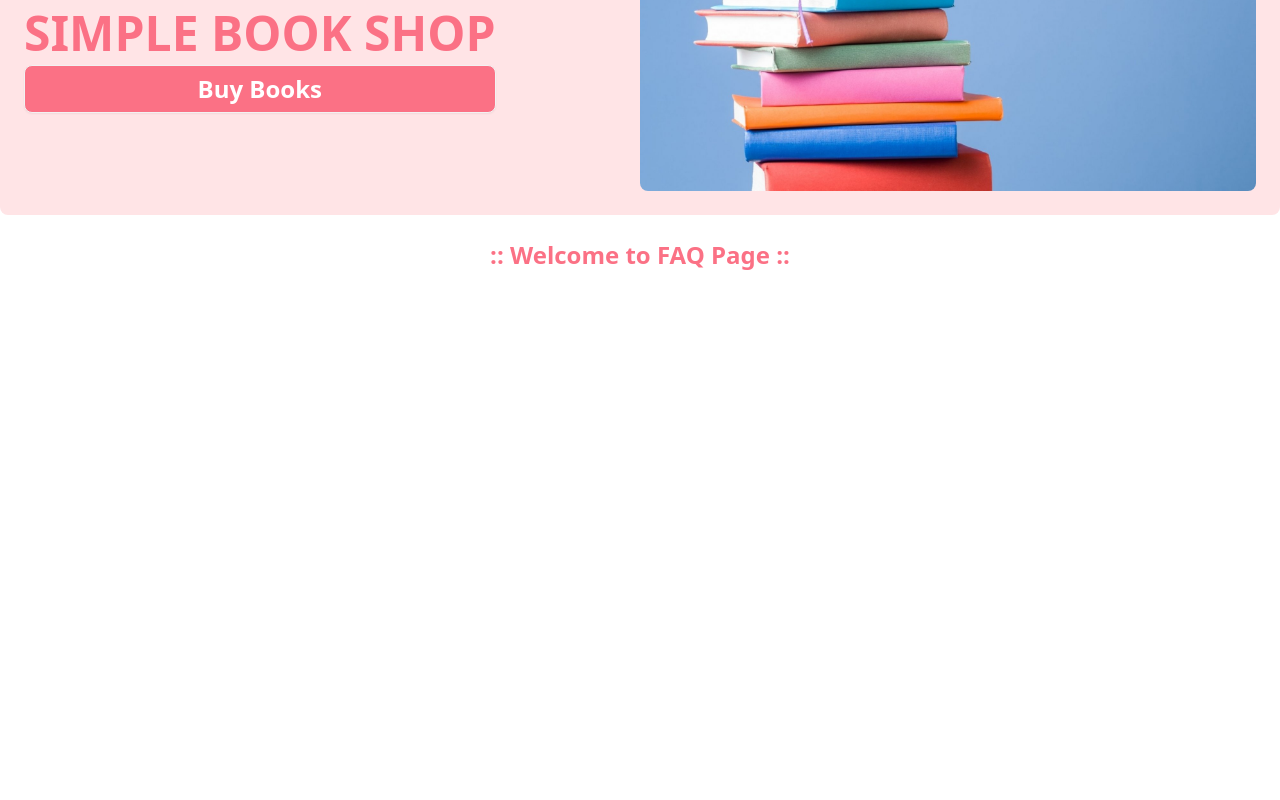
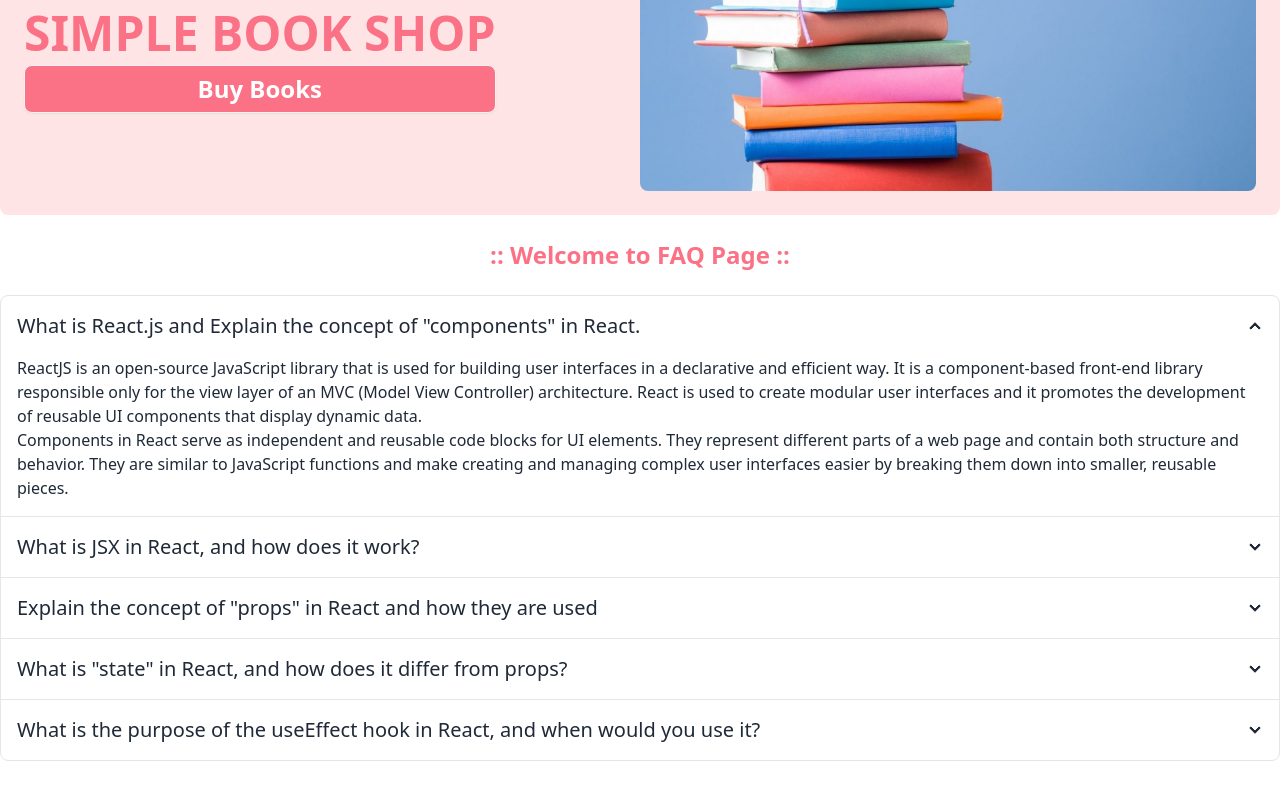
Before and after one commit to enamahmedshahaz/firebase-book-shop-client, a React (Vite) app: page /faq in a window 1280 px wide. Shown: the part 276-1076 px from the top of the page. Built offline with nearby package versions, Linux system fonts and the light colour scheme.

Commit message:
Implement faq page

```diff
--- a/src/FAQ/FAQ.jsx
+++ b/src/FAQ/FAQ.jsx
@@ -6,6 +6,61 @@ const FAQ = () => {
             <h3 className="text-center text-2xl text-rose-400 font-bold">
                 :: Welcome to FAQ Page ::
             </h3>
+
+            <div className="join join-vertical w-full mt-6">
+                <div className="collapse collapse-arrow join-item border-base-300 border">
+                    <input type="radio" name="my-accordion-4" defaultChecked />
+                    <div className="collapse-title text-xl font-medium">What is React.js and Explain the concept of "components" in React.</div>
+                    <div className="collapse-content">
+                        <p>ReactJS is an open-source JavaScript library that is used for building user interfaces in a declarative and efficient way. It is a component-based front-end library responsible only for the view layer of an MVC (Model View Controller) architecture. React is used to create modular user interfaces and it promotes the development of reusable UI components that display dynamic data.</p>
+
+                        <p>Components in React serve as independent and reusable code blocks for UI elements. They represent different parts of a web page and contain both structure and behavior. They are similar to JavaScript functions and make creating and managing complex user interfaces easier by breaking them down into smaller, reusable pieces.
+                        </p>
+                    </div>
+                </div>
+                <div className="collapse collapse-arrow join-item border-base-300 border">
+                    <input type="radio" name="my-accordion-4" />
+                    <div className="collapse-title text-xl font-medium">What is JSX in React, and how does it work?</div>
+                    <div className="collapse-content">
+                        <p>JSX stands for JavaScript XML. JSX allows us to write HTML in React. JSX makes it easier to write and add HTML in React. JSX allows us to write HTML elements in JavaScript and place them in the DOM without any createElement()  and/or appendChild() methods. JSX converts HTML tags into react elements. With JSX you can write expressions inside curly braces { }. The expression can be a React variable, or property, or any other valid JavaScript expression. JSX will execute the expression and return the result.</p>
+                    </div>
+                </div>
+
+                <div className="collapse collapse-arrow join-item border-base-300 border">
+                    <input type="radio" name="my-accordion-4" />
+                    <div className="collapse-title text-xl font-medium">Explain the concept of "props" in React and how they are used</div>
+                    <div className="collapse-content">
+                        <p>Props are inputs to components. They are single values or objects containing a set of values that are passed to components on creation similar to HTML-tag attributes. Here, the data is passed down from a parent component to a child component.
+                            The primary purpose of props in React is to Pass custom data to your component, Trigger state changes.
+                        </p>
+                    </div>
+                </div>
+
+
+                <div className="collapse collapse-arrow join-item border-base-300 border">
+                    <input type="radio" name="my-accordion-4" />
+                    <div className="collapse-title text-xl font-medium">What is "state" in React, and how does it differ from props?</div>
+                    <div className="collapse-content">
+                        <p>state is managed by the component itself and can be updated using the setState() function. Unlike props, state can be modified by the component and is used to manage the internal state of the component. Changes in the state trigger a re-render of the component and its children.
+                            props (short for "properties") are passed to a component by its parent component and are read-only, meaning that they cannot be modified by the component itself. props can be used to configure the behavior of a component and to pass data between components.
+                        </p>
+                    </div>
+                </div>
+
+                <div className="collapse collapse-arrow join-item border-base-300 border">
+                    <input type="radio" name="my-accordion-4" />
+                    <div className="collapse-title text-xl font-medium">What is the purpose of the useEffect hook in React, and when would you use it?</div>
+                    <div className="collapse-content">
+                        <p>The useEffect hook in React is used to handle the side effects in React such as fetching data, and updating DOM. This hook runs on every render but there is also a way of using a dependency array using which we can control the effect of rendering. useEffect accepts two arguments. The second argument is optional.
+
+                        </p>
+                    </div>
+                </div>
+
+
+
+            </div>
+
         </div>
     );
 };
```
